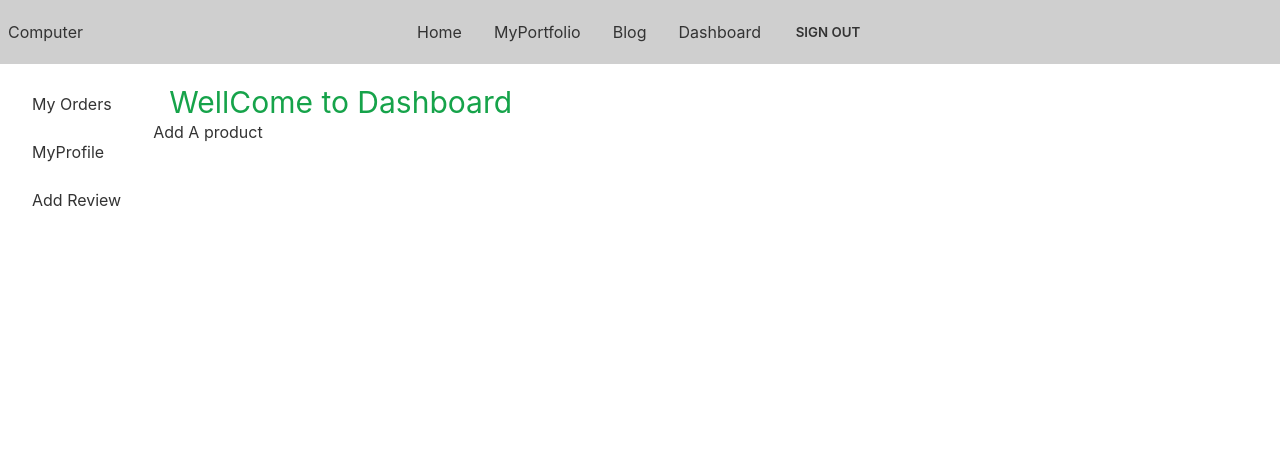
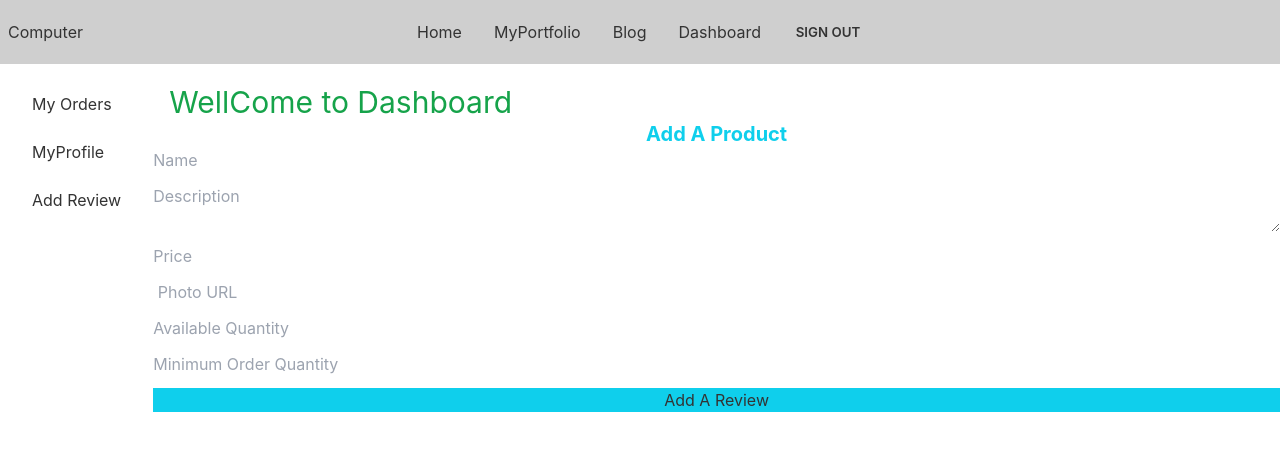
Before and after one commit to partho2589/manufacturer-website-client-side, a React (Create React App) app: page /dashboard/addProduct in a window 1280 px wide. Shown: the top 450 px of the page. Built offline with nearby package versions, Linux system fonts and the light colour scheme; no server answers.

Commit message:
Up date add product page

```diff
--- a/src/App.js
+++ b/src/App.js
@@ -18,6 +18,7 @@ import MyPortfolio from './Pages/MyPortfolio/MyPortfolio';
 import AllUser from './Pages/Dashboard/AllUser';
 import AddAProduct from './Pages/Dashboard/AddAProduct';
 import ManageAllOrders from './Pages/Dashboard/ManageAllOrders';
+import ManageProducts from './Pages/Dashboard/ManageProducts';
 
 function App() {
   return (
@@ -43,6 +44,7 @@ function App() {
           <Route path='profile' element={<MyProfile></MyProfile>}></Route>
           <Route path='addProduct' element={<AddAProduct/>}></Route>
           <Route path='manageOrders' element={<ManageAllOrders/>}></Route>
+          <Route path='manageProducts' element={<ManageProducts/>}></Route>
         </Route>
 
         <Route path='/blog' element={<Blog></Blog>}></Route>
--- a/src/Pages/Dashboard/AddAProduct.js
+++ b/src/Pages/Dashboard/AddAProduct.js
@@ -1,9 +1,41 @@
 import React from 'react';
+import { useForm } from 'react-hook-form';
+import { toast } from 'react-toastify';
 
 const AddAProduct = () => {
+    const { register, handleSubmit } = useForm();
+    const onSubmit = data => {
+
+        const url = 'https://desolate-ridge-76720.herokuapp.com/product'
+        fetch(url, {
+            method: 'POST',
+            headers: {
+                'content-type': 'application/json'
+            },
+            body: JSON.stringify(data)
+        })
+            .then(res => res.json())
+            .then(result => {
+                console.log(result)
+                if(result.acknowledged){
+                    toast.success('Success Add You Product')
+                }
+            });
+    };
     return (
-        <div>
-            <h1>Add A product</h1>
+        <div className='text-center w-50'>
+            <h1 className='text-center text-xl font-bold text-primary'>Add A Product </h1>
+            <form className='flex flex-col' onSubmit={handleSubmit(onSubmit)}>
+                <input className='mb-3' placeholder='Name'{...register("name", { required: true, })} />
+                <textarea className='mb-3' placeholder='Description' {...register("description")} />
+                <input className='mb-3' placeholder='Price ' type="number" {...register("price")} />
+                <input className='mb-3' placeholder=' Photo URL' type="text" {...register("img")} />
+                <input className='mb-3' placeholder='Available Quantity' type="number" {...register("availableQuantity")} />
+                <input className='mb-3' placeholder='Minimum Order Quantity' type="number" {...register("minimumOrderQuantity")} />
+
+                <input className='bg-primary' value='Add A Review' type="submit" />
+
+            </form>
         </div>
     );
 };
--- a/src/Pages/Dashboard/Dashboard.js
+++ b/src/Pages/Dashboard/Dashboard.js
@@ -32,6 +32,7 @@ const Dashboard = () => {
                             <li><Link to='users'> All Users</Link></li>
                             <li><Link to='addProduct'> Add A Product</Link></li>
                             <li><Link to='manageOrders'>Manage All Orders</Link></li>
+                            <li><Link to='manageProducts'>Manage Products</Link></li>
                         </>
                     }
 
--- /dev/null
+++ b/src/Pages/Dashboard/ManageProducts.js
@@ -0,0 +1,11 @@
+import React from 'react';
+
+const ManageProducts = () => {
+    return (
+        <div>
+            <h1>Manage Products</h1>
+        </div>
+    );
+};
+
+export default ManageProducts;
```
